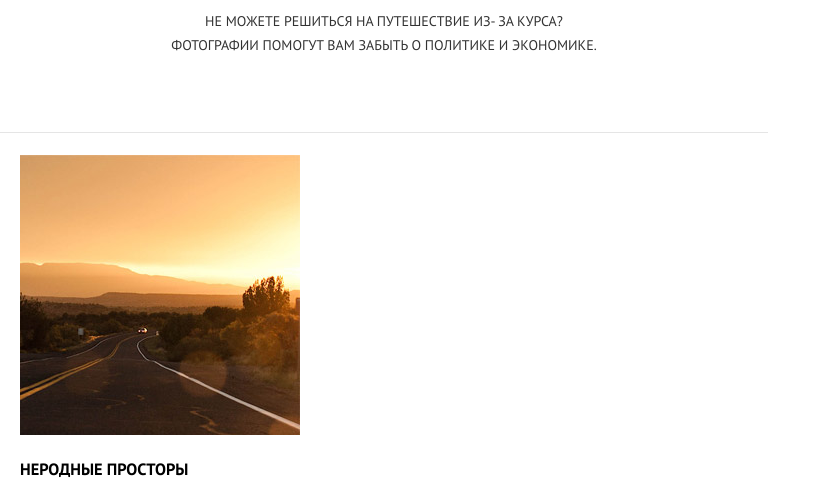
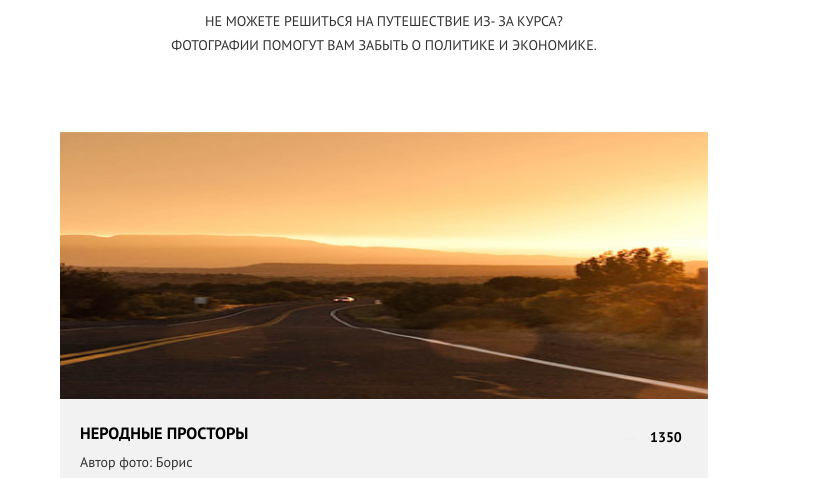
Before and after one commit to Lokideos/564311-sedona-16, a website: page source/photo.html in a window 1280 px wide. Shown: the part 443-921 px from the top of the page, without its empty margins (0-831 px from the left). Drawn offline with nearby package versions, Linux system fonts and the light colour scheme; files that its build step writes are made by us from their sources.

Commit message:
Tablet photo gallery stylization + bg colors

```diff
--- a/source/photo.html
+++ b/source/photo.html
@@ -40,17 +40,17 @@
         <img class="main-promo__title" src="img/text-sedona.svg" alt="Sedona" width="229" height="39">
       </section>
 
-      <section class="photo-gallery">
+      <section class="photo-gallery centring-container">
         <h2 class="photo-gallery__title">Не можете решиться на путешествие из-&nbsp;за&nbsp;курса? Фотографии помогут вам&nbsp;забыть о политике и экономике.</h2>
 
         <ul class="photo-list">
           <li class="photo-list__item">
-            <article class="photo-frame">
+            <article class="photo-frame photo-frame--most-popular">
               <h3 class="photo-frame__description">Неродные просторы</h3>
 
               <img class="photo-frame__image" src="img/photo-sunset-mobile@1x.jpg" alt="Неродные просторы" width="280" height="280">
               <p class="photo-frame__author">Автор фото: Борис</p>
-              <p class= "photo-frame__likes">
+              <p class= "photo-frame__likes photo-frame__likes--most-popular">
                 <button class="like-button button" type="button"><span class="visually-hidden">Лайк</span></button><span class="counter">1350</span>
               </p>
             </article>
--- /dev/null
+++ b/source/sass/blocks/centring-container.scss
@@ -0,0 +1,4 @@
+.centring-container {
+  // margin: 0 auto;
+  padding: 0 60px;
+}
--- a/source/sass/blocks/photo-frame.scss
+++ b/source/sass/blocks/photo-frame.scss
@@ -35,3 +35,44 @@
   margin: 0;
   margin-bottom: 23px;
 }
+
+@media(min-width: 768px) {
+  .photo-frame {
+    width: 324px;
+    margin: 0;
+    padding-bottom: 21px;
+
+    background-color: $photo-frame-odd-bg-color;
+
+    &:nth-of-type(2n) {
+      background-color: $photo-frame-even-bg-color;
+    }
+  }
+
+  .photo-frame__image {
+    width: 100%;
+    height: 267px;
+  }
+
+  .photo-frame__description {
+    margin-bottom: 5px;
+    margin-left: 20px;
+  }
+
+  .photo-frame__author {
+    margin-left: 20px;
+  }
+
+  .photo-frame__likes {
+    margin-top: -60px;
+    margin-left: 239px;
+  }
+
+  .photo-frame--most-popular {
+    width: 648px;
+  }
+
+  .photo-frame__likes--most-popular {
+    margin-left: 564px;
+  }
+}
--- a/source/sass/blocks/photo-list.scss
+++ b/source/sass/blocks/photo-list.scss
@@ -9,3 +9,18 @@
     border-top: 1px solid $grey--lighter;
   }
 }
+
+@media(min-width: 768px) {
+  .photo-list {
+    display: flex;
+    flex-wrap: wrap;
+  }
+
+  .photo-list__item {
+    border: none;
+
+    &:first-of-type {
+      border: none;
+    }
+  }
+}
--- a/source/sass/style.scss
+++ b/source/sass/style.scss
@@ -22,3 +22,4 @@
 @import "./blocks/photo-frame.scss";
 @import "./blocks/like-button.scss";
 @import "./blocks/counter.scss";
+@import "./blocks/centring-container.scss";
--- a/source/sass/variables.scss
+++ b/source/sass/variables.scss
@@ -9,6 +9,8 @@ $grey--lighter: #e5e5e5;
 $grey: #d6d6d6;
 $grey--darker: #333333;
 $white: #ffffff;
+$white--darker: #f2f2f2;
+$white--dark: #eaeaea;
 $white--less-transparent: rgba(255, 255, 255, 0.3);
 $white--more-transparent: rgba(255, 255, 255, 0.2);
 $blue--dark: #5496bd;
@@ -28,3 +30,5 @@ $sub-text-color: $white;
 $tablet-text-color: $black;
 $tablet-menu-selected-color: $brown;
 $tablet-meny-selected-hover-color: $brown--darker;
+$photo-frame-even-bg-color: $white--dark;
+$photo-frame-odd-bg-color: $white--darker;
```
